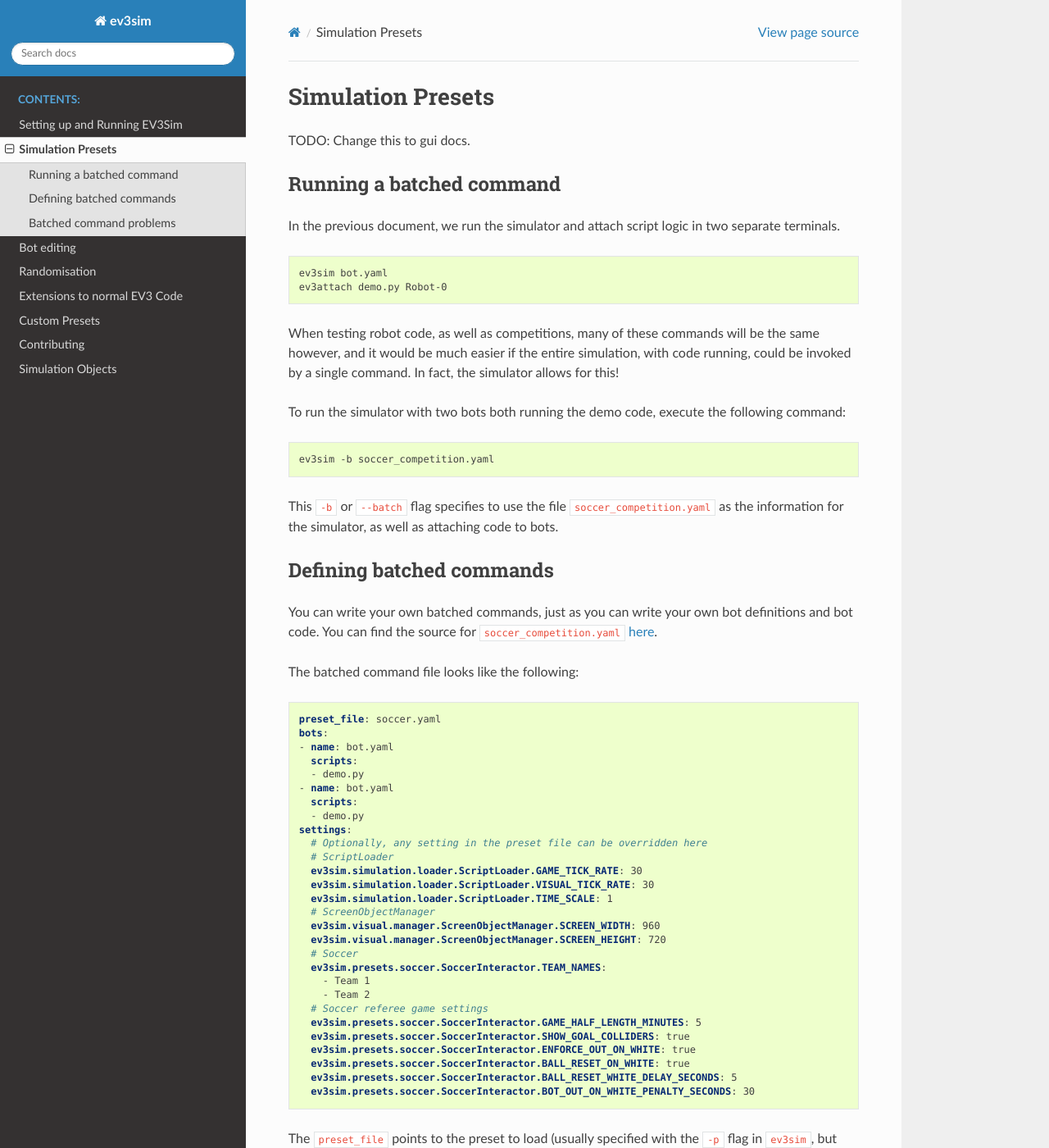
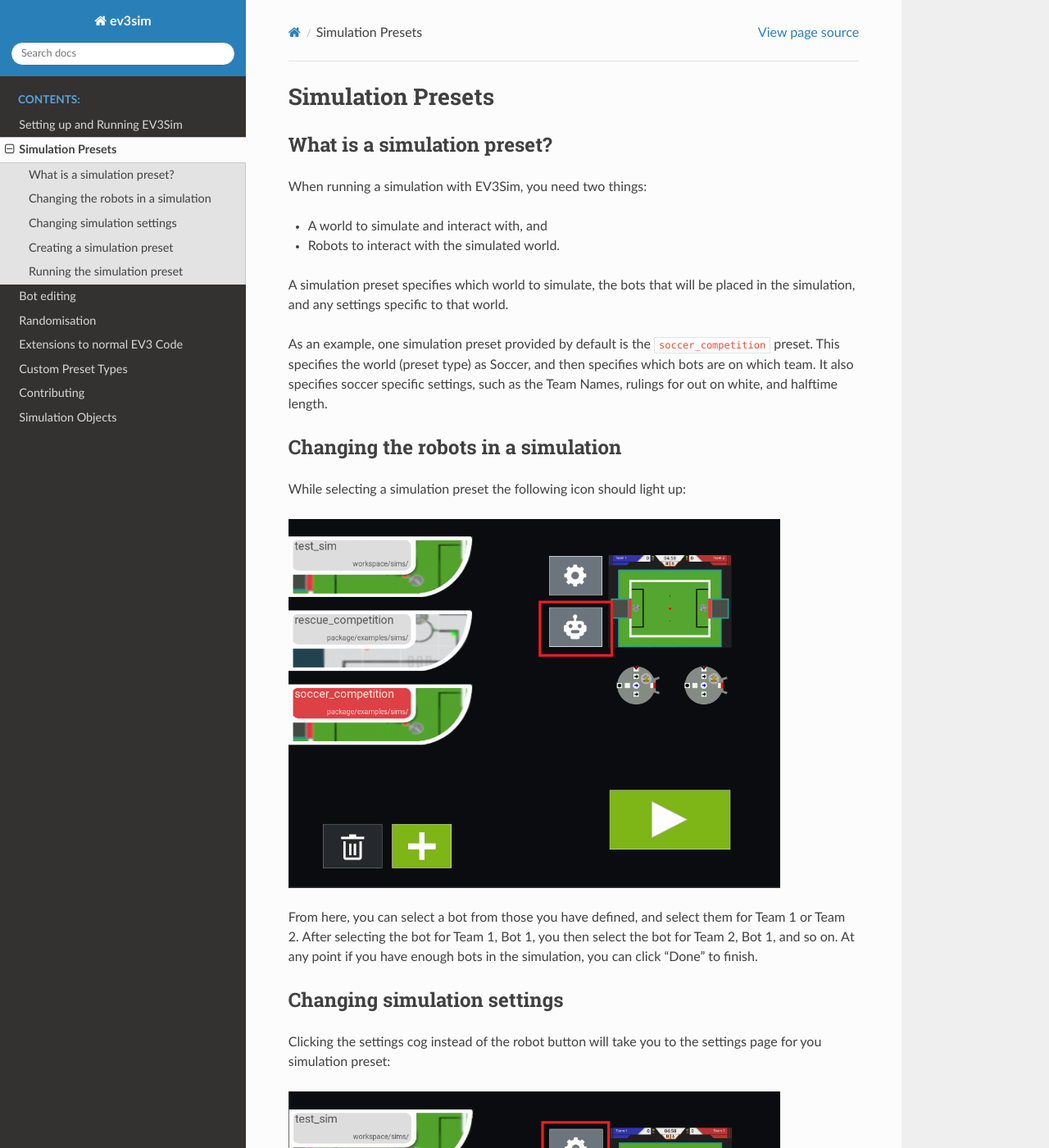
Before and after one commit to MelbourneHighSchoolRobotics/ev3sim, a Sphinx documentation site: the page built from docs/batched_commands.rst, in a window 1280 px wide and 1400 px high. Shown: the whole window at 82% size. Built offline with Sphinx 7.4.7 and the Read the Docs theme 2.0.0, drawn with Linux system fonts in a browser that asks for light colours; some of the changed text lies outside the part shown.

Commit message:
Add sim preset documentation. Add custom preset documenation.

```diff
--- a/docs/batched_commands.rst
+++ b/docs/batched_commands.rst
@@ -1,74 +1,67 @@
 Simulation Presets
 ==================
 
-TODO: Change this to gui docs.
+What is a simulation preset?
+----------------------------
 
-Running a batched command
--------------------------
+When running a simulation with EV3Sim, you need two things:
 
-In the previous document, we run the simulator and attach script logic in two separate terminals.
+* A world to simulate and interact with, and
+* Robots to interact with the simulated world.
 
-.. code-block:: bash
+A simulation preset specifies which world to simulate, the bots that will be placed in the simulation, and any settings specific to that world.
 
-    ev3sim bot.yaml
-    ev3attach demo.py Robot-0
+As an example, one simulation preset provided by default is the ``soccer_competition`` preset. This specifies the world (preset type) as Soccer, and then specifies which bots are on which team.
+It also specifies soccer specific settings, such as the Team Names, rulings for out on white, and halftime length.
 
-When testing robot code, as well as competitions, many of these commands will be the same however, and it would be much easier if the entire simulation, with code running, could be invoked by a single command.
-In fact, the simulator allows for this!
+Changing the robots in a simulation
+-----------------------------------
 
-To run the simulator with two bots both running the demo code, execute the following command:
+While selecting a simulation preset the following icon should light up:
 
-.. code-block:: bash
+.. image:: images/robot_selection.png
+  :width: 600
+  :alt: The simulation select screen, highlighting the robot select button.
 
-    ev3sim -b soccer_competition.yaml
+From here, you can select a bot from those you have defined, and select them for Team 1 or Team 2. After selecting the bot for Team 1, Bot 1, you then select the bot for Team 2, Bot 1, and so on.
+At any point if you have enough bots in the simulation, you can click "Done" to finish.
 
-This ``-b`` or ``--batch`` flag specifies to use the file ``soccer_competition.yaml`` as the information for the simulator, as well as attaching code to bots.
+Changing simulation settings
+----------------------------
 
-Defining batched commands
--------------------------
+Clicking the settings cog instead of the robot button will take you to the settings page for you simulation preset:
 
-You can write your own batched commands, just as you can write your own bot definitions and bot code. You can find the source for ``soccer_competition.yaml`` `here`_.
+.. image:: images/settings_cog.png
+  :width: 600
+  :alt: The simulation select screen, highlighting the settings button.
 
-.. _here: https://github.com/MelbourneHighSchoolRobotics/ev3sim/tree/main/ev3sim/batched_commands/soccer_competition.yaml
+.. image:: images/settings.png
+  :width: 600
+  :alt: The simulation preset settings page, for the soccer preset.
 
-The batched command file looks like the following:
+Creating a simulation preset
+----------------------------
 
-.. code-block:: yaml
+Rather than editing an existing preset you can also create your own by clicking the plus button on the list view for simulation presets.
+This will prompt you to select a world type (Such as Soccer or Rescue).
 
-    preset_file: soccer.yaml
-    bots:
-    - name: bot.yaml
-      scripts:
-      - demo.py
-    - name: bot.yaml
-      scripts:
-      - demo.py
-    settings:
-      # Optionally, any setting in the preset file can be overridden here
-      # ScriptLoader
-      ev3sim.simulation.loader.ScriptLoader.GAME_TICK_RATE: 30
-      ev3sim.simulation.loader.ScriptLoader.VISUAL_TICK_RATE: 30
-      ev3sim.simulation.loader.ScriptLoader.TIME_SCALE: 1
-      # ScreenObjectManager
-      ev3sim.visual.manager.ScreenObjectManager.SCREEN_WIDTH: 960
-      ev3sim.visual.manager.ScreenObjectManager.SCREEN_HEIGHT: 720
-      # Soccer
-      ev3sim.presets.soccer.SoccerInteractor.TEAM_NAMES:
-        - Team 1
-        - Team 2
-      # Soccer referee game settings
-      ev3sim.presets.soccer.SoccerInteractor.GAME_HALF_LENGTH_MINUTES: 5
-      ev3sim.presets.soccer.SoccerInteractor.SHOW_GOAL_COLLIDERS: true
-      ev3sim.presets.soccer.SoccerInteractor.ENFORCE_OUT_ON_WHITE: true
-      ev3sim.presets.soccer.SoccerInteractor.BALL_RESET_ON_WHITE: true
-      ev3sim.presets.soccer.SoccerInteractor.BALL_RESET_WHITE_DELAY_SECONDS: 5
-      ev3sim.presets.soccer.SoccerInteractor.BOT_OUT_ON_WHITE_PENALTY_SECONDS: 30
+.. image:: images/add_sim.png
+  :width: 600
+  :alt: The simulation select screen, highlighting the new sim button.
 
-The ``preset_file`` points to the preset to load (usually specified with the ``-p`` flag in ``ev3sim``, but defaults to ``soccer.yaml``).
-After this you can specify any bots to load, as well as scripts to attach to them.
+Running the simulation preset
+-----------------------------
 
-Batched command problems
-------------------------
+To run your simulation presets, you can press the big green play button to begin.
 
-If your computer is not powerful enough to run the number of bots specified with scripts attached, the command may just fail or hang.
-This method of loading robots is only supplied for ease of use, and has its problems.
+.. image:: images/play_button.png
+  :width: 600
+  :alt: The simulation select screen, highlighting the sim start button.
+
+However, if you installed with the windows one-click executable, you can also run the simulation simply by double clicking a file!
+Navigate to your workspace folder, and open the ``sims`` directory. This should contain all of the sims you have created in the form of ``.sim`` files.
+
+Double clicking should run the sim by default. Otherwise, you can right click and select one of two actions:
+
+* Open: Run the simulation.
+* Edit: Open the settings page for the simulation.
```
Also changed, not shown: docs/custom_presets.rst (+5 -3 lines), docs/images/add_sim.png (added), docs/images/play_button.png (added), docs/images/robot_selection.png (added), docs/images/settings.png (added), docs/images/settings_cog.png (added).
